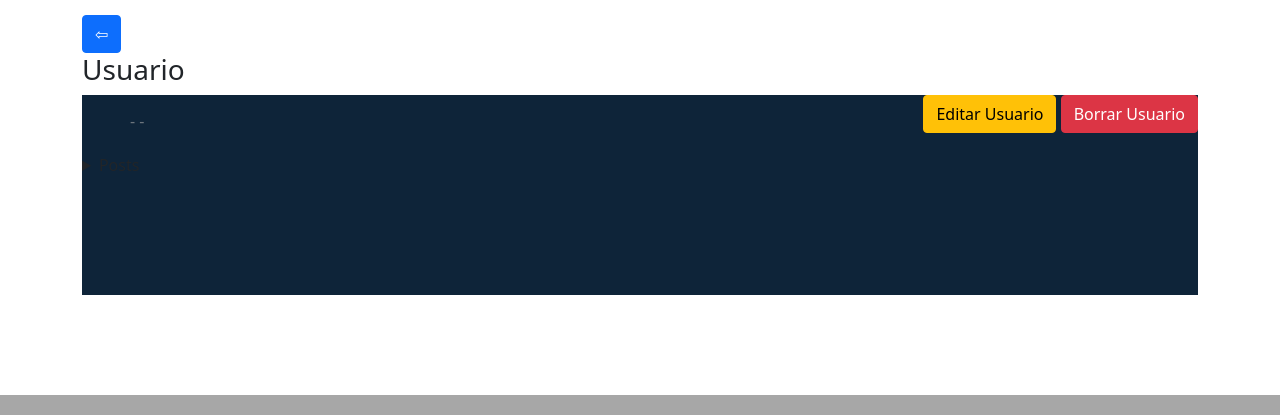
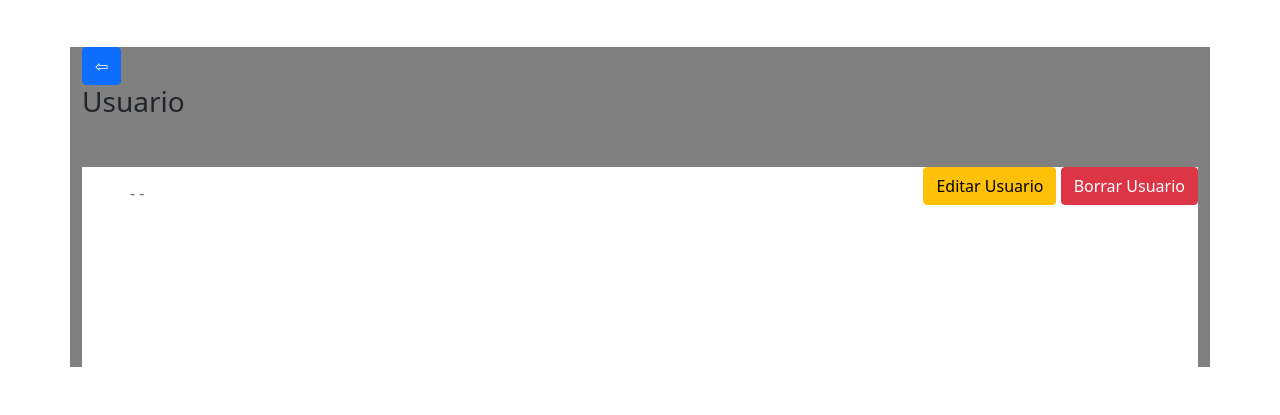
Before and after one commit to raulsales9/kurigram, a Symfony app: template kurigram_backend/templates/kurigram/User/AdminDetail.html.twig in a window 1280 px wide. Shown: the part 817-1232 px from the top of the page. Run offline with Twig, Linux system fonts and the light colour scheme; the template is opened without the code that fills it, so the values that code supplies are empty; some libraries are stand-ins or nearby versions.

Commit message:
cambiando estilos

```diff
--- a/kurigram_backend/templates/kurigram/User/AdminDetail.html.twig
+++ b/kurigram_backend/templates/kurigram/User/AdminDetail.html.twig
@@ -1,10 +1,9 @@
 {% extends 'layout.html.twig' %}
     {% block content %}
-	<section id="content">
-    <div class="container">
+    <section class="container mb-5 mt-5"style="background-color: grey">
 	<a class="btn btn-primary" href="/twig/listUser">⇦</a>
 	<h3>Usuario {{detalleClient["name"]}}</h3>
-	<article class="eventList">
+	<article class="eventList mb-5 mt-5" style="background-color: white; heigth: 50px">
  		<span class="fs-3 me-3">{{detalleClient["name"]}}</span>
 		<span class="text-muted ms-3"> {{detalleClient["email"]}} </span>
 		<span class="text-muted ms-3">- {{detalleClient["roles"]}} -</span>
@@ -12,31 +11,15 @@
 			<a class="btn btn-warning" href="/twig/updateUser/{{detalleClient["id"]}}">Editar Usuario</a>
 			<a class="btn btn-danger" href="/twig/deleteUser/{{detalleClient["id"]}}">Borrar Usuario</a>
 		</div>
-		<details class="mt-3">
-			<summary>Posts </summary>
-		<form method="post" action="">
-
 				{% for task in detalleClient["posts"] %}
 
-					<div class="ms-3">
-						{{task["name"]}}, <span class="text-muted"> {{task["type"]}} </span> <span>{{task["isSubmited"]}}</span> &emsp; <a class="text-decoration-none text-danger fs-5" href="/twig/deleteFile/{{task["idFile"]}}/{{detalleClient["id"]}}">Borrar fichero</a>
+					<div class="ms-3 mt-3 mb-3 text-center">
+						<span class="text-white"> {{task["type"]}} </span>
+						<span class="text-white">{{task["isSubmited"]}}</span>
 					</div>
 				{% endfor %}
 
+		</article>
+	</section>
 
-
-
-
-
-
-
-
-
-				<a class="btn btn-warning mt-3 mb-3" href="/twig/updatePosts/{{ detalleClient["id"] }}">Editar ficheros</a>
-				<a class="btn btn-success" href="/twig/insertPosts/{{ detalleClient["id"] }}">Nuevo fichero</a>
-		</article>
-		</form>
-		</detail>
-	</div>
-</section>
 {% endblock %}
--- a/kurigram_front/src/app/views/posts/posts.component.html
+++ b/kurigram_front/src/app/views/posts/posts.component.html
@@ -13,7 +13,7 @@
       <p>{{post.text}}</p><small>{{post.created_at}}</small>
     </mat-card-content>
     <mat-card-actions class="mt-3 mb-3 d-flex justify-content-center">
-      <button mat-button (click)="onLike(post)" class="btn btn-danger btn-lg">{{post.liked ? 'Dislike' : 'Like'}} {{post.likes}}</button>
+      <button mat-button (click)="onLike(post)" class="btn btn-danger btn-lg">{{post.liked ? 'Dislike' : 'Like'}} <!-- {{post.likes}} --></button>
       <button mat-button class="btn btn-primary btn-lg">Compartir</button>
     </mat-card-actions>
   </mat-card>
```
